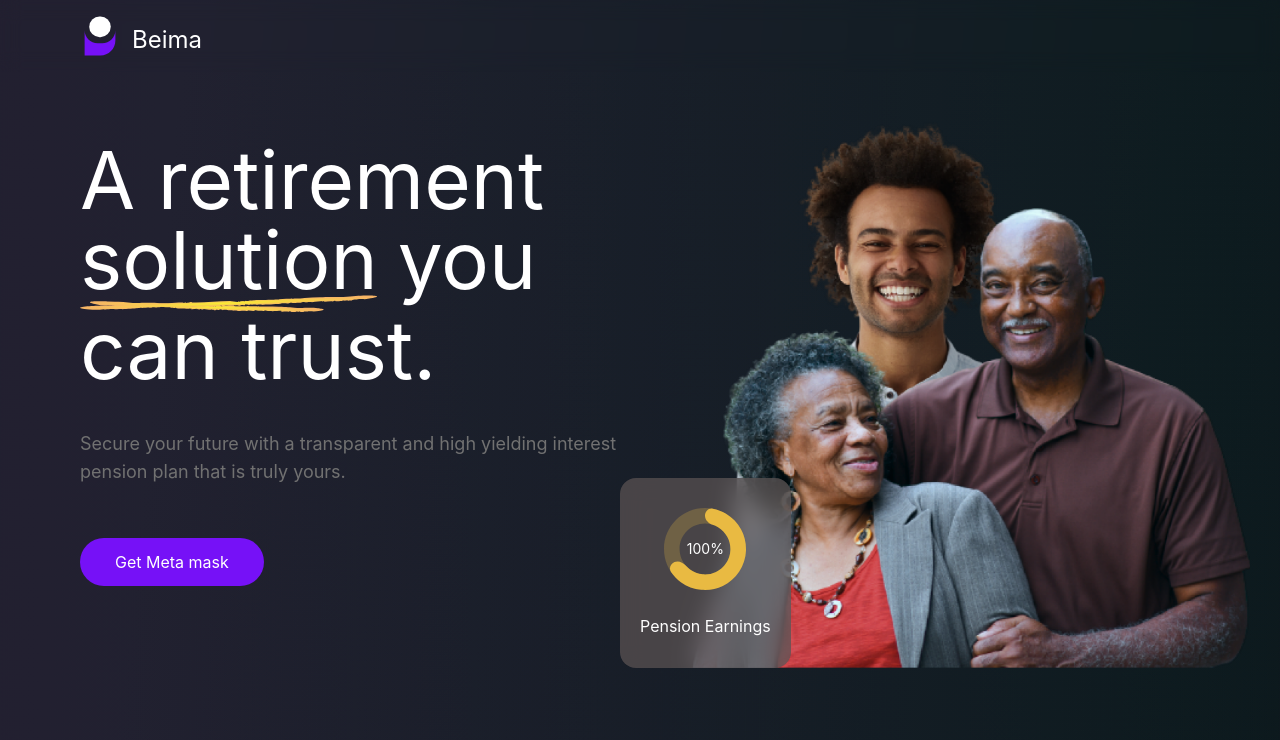
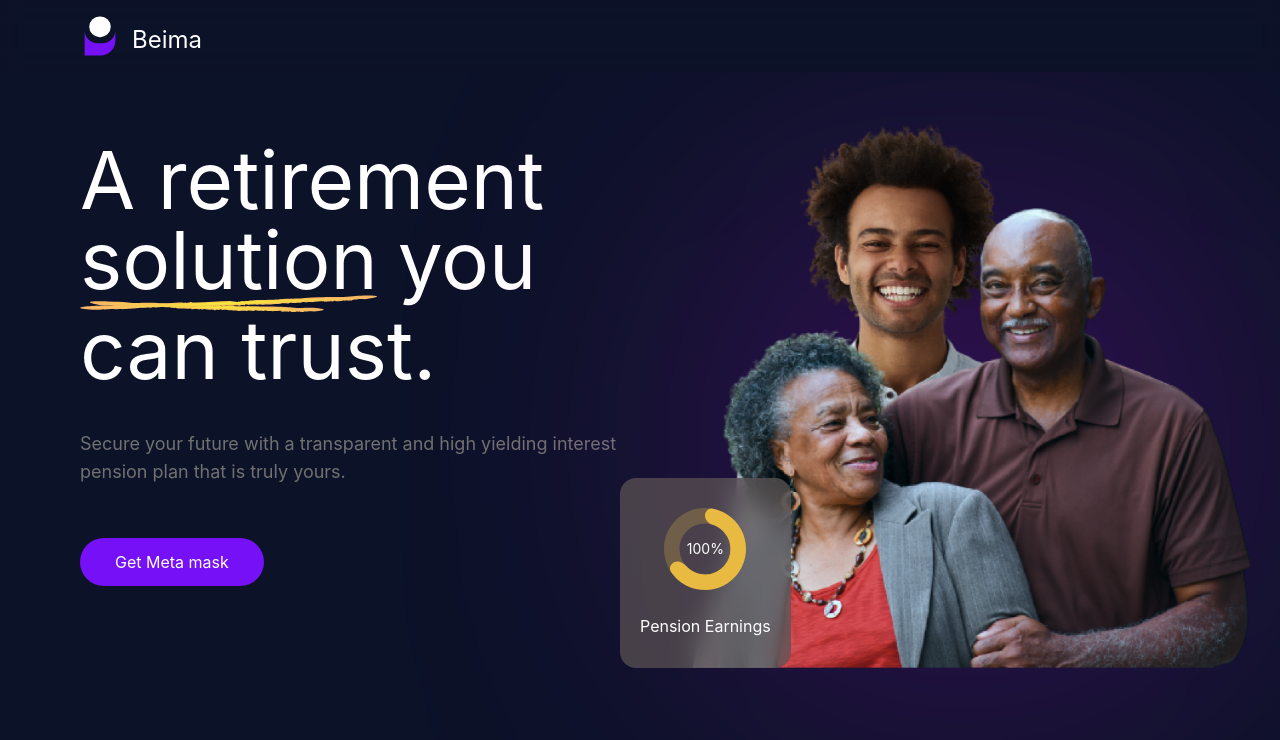
Before and after one commit to fury-js/beima, a React (Create React App) app: page / in a window 1280 px wide. Shown: the top 740 px of the page. Built offline with nearby package versions, Linux system fonts and the light colour scheme.

Commit message:
--feat: add gradient to landing page

```diff
--- a/src/index.css
+++ b/src/index.css
@@ -51,10 +51,11 @@ li {
 }
 
 .App {
-  background-image: radial-gradient(
+  /* background-image: radial-gradient(
       127.72% 166.96% at 95.03% 7.47%,
       rgba(1, 192, 231, 0.07) 0%,
       rgba(154, 4, 233, 0.07) 100%
     ),
-    linear-gradient(95.3deg, #1c1e22 11.08%, #090909 97.41%);
+    linear-gradient(95.3deg, #1c1e22 11.08%, #090909 97.41%); */
+  background: #0c1228;
 }
--- a/src/pages/LandingPage/landing-page.module.css
+++ b/src/pages/LandingPage/landing-page.module.css
@@ -68,9 +68,33 @@
   position: relative;
 }
 
+.people_image_div::before {
+  content: "";
+  border-radius: 50%;
+  position: absolute;
+  left: 0px;
+  top: 10px;
+  margin: auto;
+  height: 450px;
+  width: 450px;
+  background: rgba(207, 13, 255, 0.3);
+  filter: blur(150px);
+}
+
+@media screen and (min-width: 768px) {
+  .people_image_div::before {
+    left: 40px;
+    top: 280px;
+  }
+}
+
 @media screen and (min-width: 1280px) {
   .people_image_div {
     top: -10px;
+  }
+  .people_image_div::before {
+    left: 100px;
+    top: auto;
   }
 }
 
@@ -99,15 +123,12 @@
   color: #fff;
 }
 
-.pension_earnings svg path:last-child {
-  /* display: none; */
+.section_1 {
+  /* background: #0c1228; */
+  /* background: rgba(207, 13, 255, 0.3);
+filter: blur(300px);
+transform: rotate(89.93deg); */
 }
-/*
-.pension_earnings svg path {
-  stroke-dasharray: 5;
-  stroke-dashoffset: 5;
-  animation: dash 5s cubic-bezier(0.92, -0.22, 0.78, 0.87) forwards;
-} */
 
 @keyframes dash {
   to {
```
